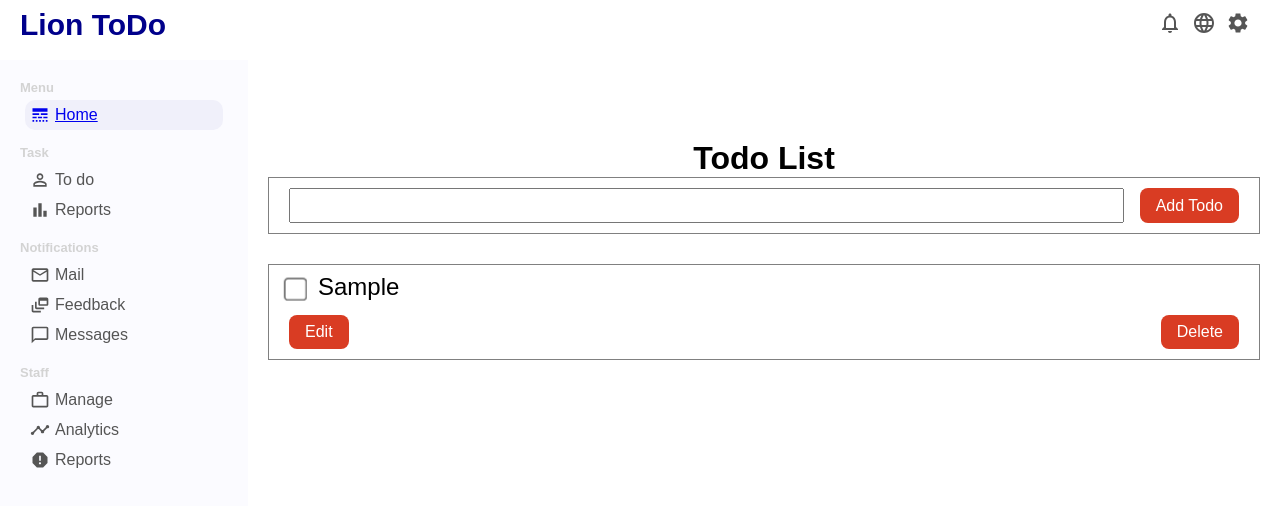
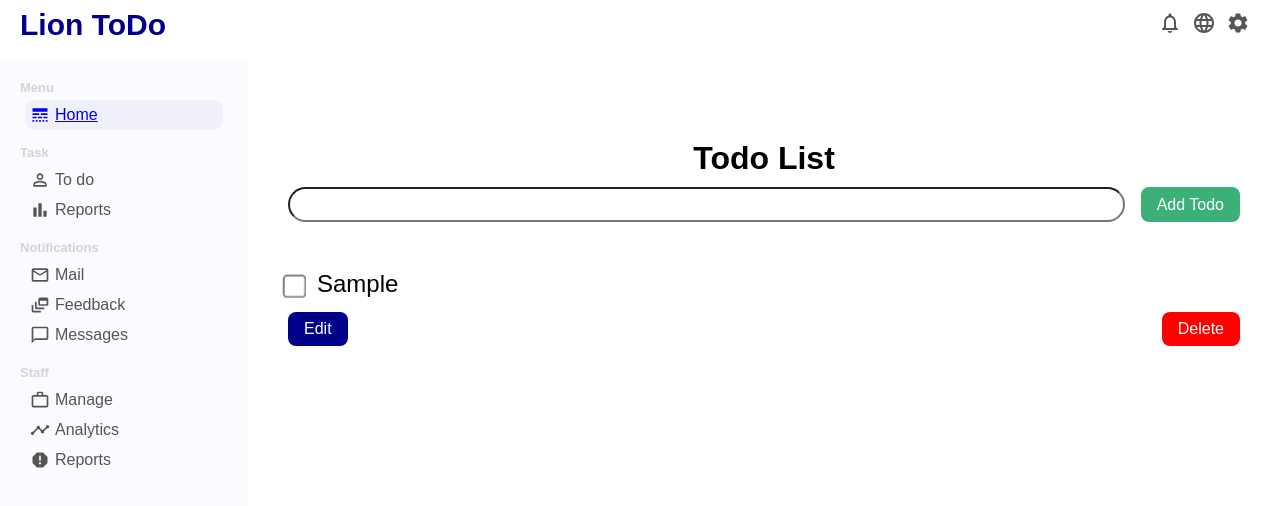
Before and after one commit to JesusLeonChavez/lionTodo, a React (Create React App) app: page /todos in a window 1280 px wide. Both pictures are taken after typing "Sample" into the empty fields and a click on the button "Add Todo". Shown: the top 506 px of the page. Built offline with nearby package versions, Linux system fonts and the light colour scheme.

Commit message:
fix: upgrade styles toDo component

```diff
--- a/src/pages/toDo/ToDo.jsx
+++ b/src/pages/toDo/ToDo.jsx
@@ -1,4 +1,4 @@
-import React, { useState } from 'react'
+import React, { useState, useEffect } from "react";
 
 import "./toDo.css"
 
@@ -7,6 +7,20 @@ export default function ToDo() {
     const [todo, setTodo] = useState("");
     const [todoEditing, setTodoEditing] = useState(null);
     const [editingText, setEditingText] = useState("");
+
+    useEffect(() => {
+        const json = localStorage.getItem("todos");
+        const loadedTodos = JSON.parse(json);
+        if (loadedTodos) {
+          setTodos(loadedTodos);
+        }
+    }, [])
+
+    useEffect(() => {
+        const json = JSON.stringify(todos);
+        localStorage.setItem("todos", json);
+    }, [todos]);
+
 
     function handleSubmit(e){
         e.preventDefault();
@@ -56,9 +70,11 @@ export default function ToDo() {
             onChange={(e) => setTodo(e.target.value)}
             value={todo}
           />
-                <button type="submit">Add Todo</button>
+          <button className="buttonAdd" type="submit">
+            Add Todo
+          </button>
         </form>
-            {todos.map((todo) =>(
+        {todos.map((todo) => (
           <div key={todo.id} className="todo">
             <div className="todoText">
               <input
@@ -78,15 +94,30 @@ export default function ToDo() {
             </div>
             <div className="todoActions">
               {todo.id === todoEditing ? (
-                            <button onClick={() => submitEdits(todo.id)}>Submit Edits</button>
+                <button
+                  className="buttonEdit"
+                  onClick={() => submitEdits(todo.id)}
+                >
+                  Submit Edits
+                </button>
               ) : (
-                            <button onClick={() => setTodoEditing(todo.id)}>Edit</button>
+                <button
+                  className="buttonEdit"
+                  onClick={() => setTodoEditing(todo.id)}
+                >
+                  Edit
+                </button>
               )}
 
-                        <button onClick={() => deleteTodo(todo.id)}>Delete</button>
+              <button
+                className="buttonDelete"
+                onClick={() => deleteTodo(todo.id)}
+              >
+                Delete
+              </button>
             </div>
           </div>
         ))}
       </div>
-    )
+    );
 }
--- a/src/pages/toDo/toDo.css
+++ b/src/pages/toDo/toDo.css
@@ -10,7 +10,6 @@
 }
 
 form, .todo {
-    border: 1px solid grey;
     padding: 10px 20px;
     margin-bottom: 10px;
 }
@@ -22,6 +21,7 @@ form {
 }
 
 form input {
+    border-radius: 30px;
     padding: 4px 8px;
     flex-grow: 1;
     margin-right: 16px;
@@ -32,9 +32,9 @@ form input {
     flex-direction: column;
 }
 
-button {
+.buttonAdd{
     font-size: 16px;
-    background-color: rgb(217, 60, 35);
+    background-color: #3bb077;
     color: #fff;
     border-radius: 8px;
     border: none;
@@ -42,9 +42,26 @@ button {
     cursor: pointer;
 }
 
-button:hover {
-    background-color: rgb(173, 47, 28);
+.buttonDelete{
+    font-size: 16px;
+    background-color: red;
+    color: #fff;
+    border-radius: 8px;
+    border: none;
+    padding: 8px 16px;
+    cursor: pointer;
 }
+
+.buttonEdit{
+    font-size: 16px;
+    background-color: darkblue;
+    color: #fff;
+    border-radius: 8px;
+    border: none;
+    padding: 8px 16px;
+    cursor: pointer;
+}
+
 
 button:active {
     background-color: rgb(130,35,21);
@@ -56,7 +73,6 @@ button:focus {
 
 input[type='text'] {
     font-size: 20px;
-    font-family: monospace;
 }
 
 .todo input[type="checkbox"] {
```
Lines whose indentation alone changed are shown as unchanged.
